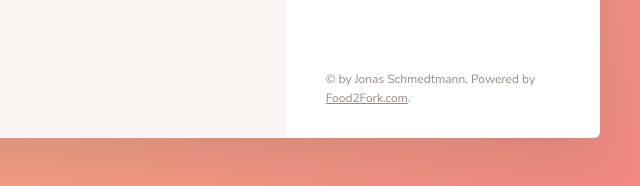
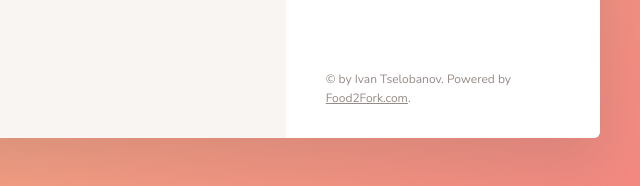
Before and after one commit to Kezhich/Forkify, a website built with webpack: page src/index.html in a window 1280 px wide. Shown: the part 1013-1199 px from the top of the page, 640-1280 px from the left. Built offline with nearby package versions, Linux system fonts and the light colour scheme.

Commit message:
initial commit

```diff
--- a/src/index.html
+++ b/src/index.html
@@ -429,7 +429,7 @@
             </ul>
 
             <div class="copyright">
-                &copy; by Jonas Schmedtmann. Powered by
+                &copy; by Ivan Tselobanov. Powered by
                 <a href="http://food2fork.com" target="_blank" class="link">Food2Fork.com</a>.
             </div>
 
--- a/src/js/views/searchView.js
+++ b/src/js/views/searchView.js
@@ -24,7 +24,7 @@ export const highlightSelected = id => {
 
 };
 
- export const limitRecipeTitle = (title, limit = 17) => {
+export const limitRecipeTitle = (title, limit = 17) => {
     const newTitle = [];
     if (title.length > limit) {
         title.split(" ").reduce((acc, cur) => {
```
Also changed, not shown: dist/css/style.css, 1 other file.
